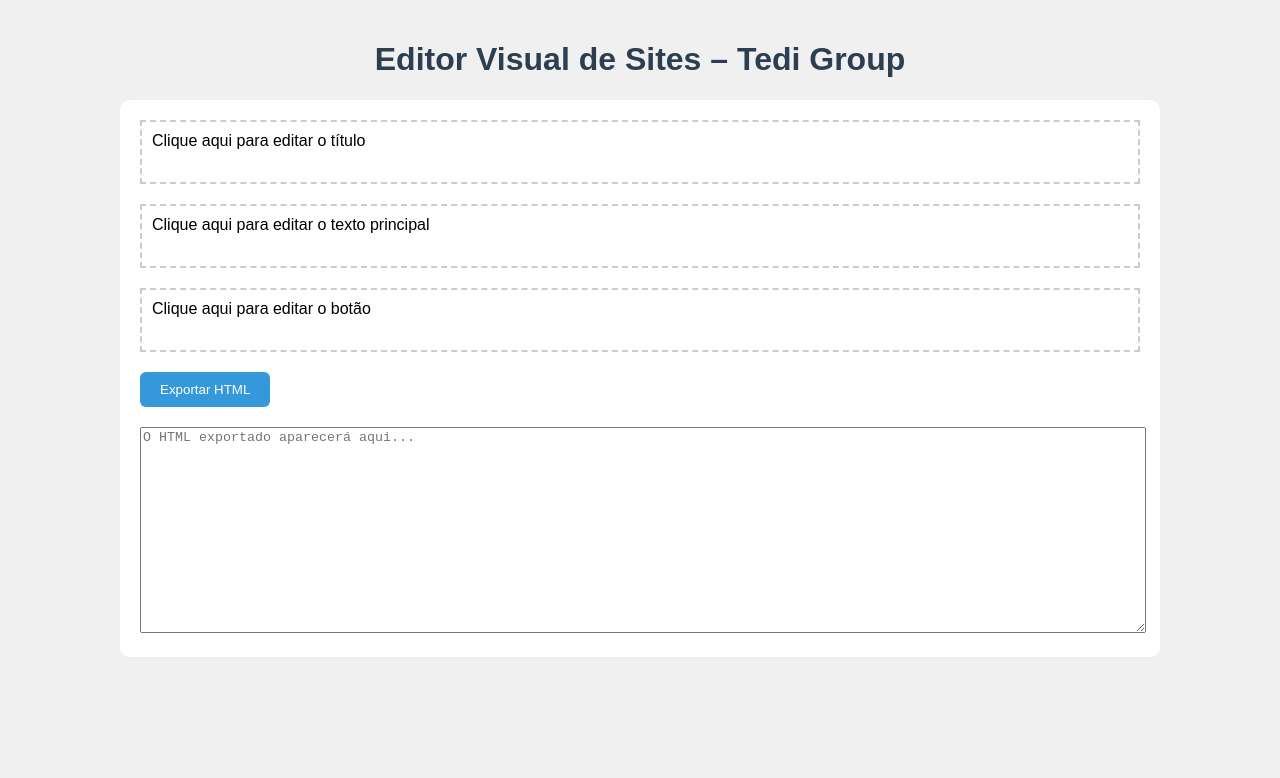
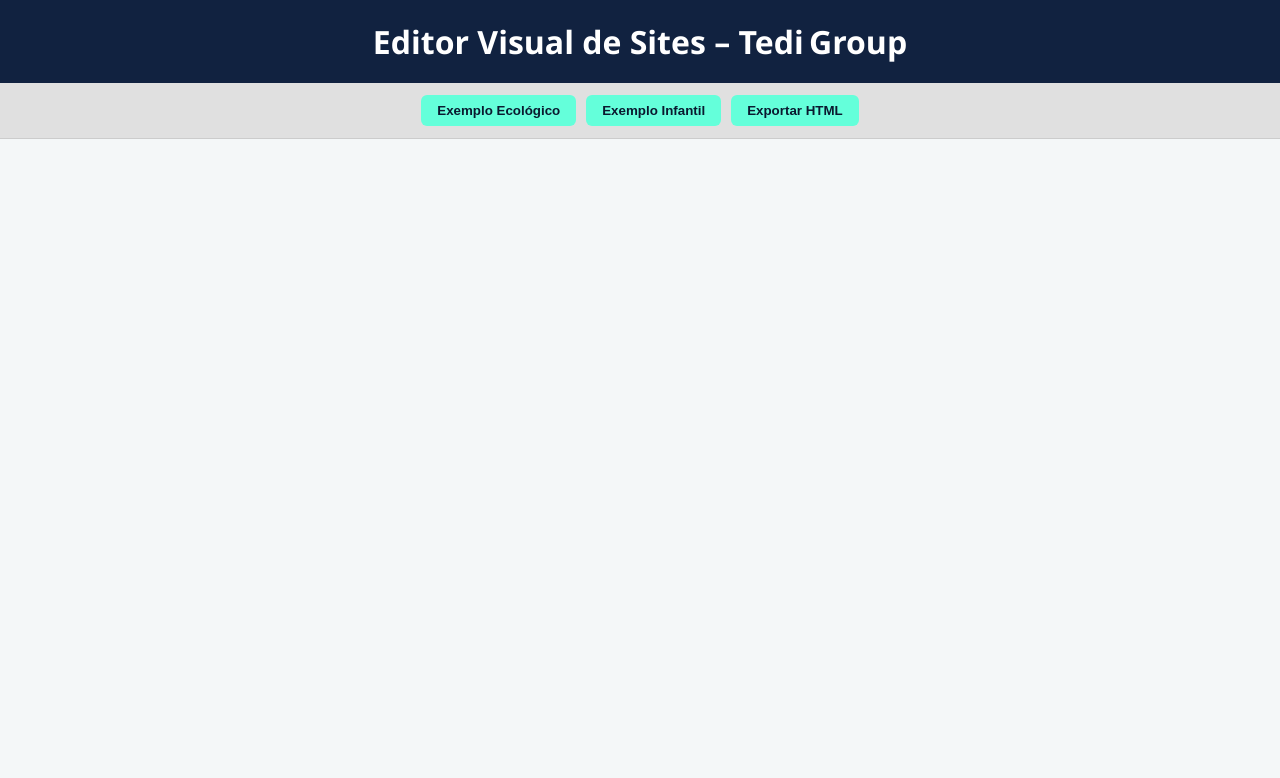
Before and after one commit to Tedi-Company/Tedi-grop, a plain HTML site: page criação de sites/editor/index.html in a window 1280 px wide. Drawn offline with Linux system fonts and the light colour scheme.

Commit message:
Update index.html

```diff
--- a/criação de sites/editor/index.html
+++ b/criação de sites/editor/index.html
@@ -2,88 +2,89 @@
 <html lang="pt-BR">
 <head>
 <meta charset="UTF-8" />
-  <title>Editor Visual – Tedi Group</title>
-  <meta name="viewport" content="width=device-width, initial-scale=1.0" />
+<meta name="viewport" content="width=device-width, initial-scale=1" />
+<title>Editor Visual – Tedi Group</title>
 <style>
-    body {
-      font-family: Arial, sans-serif;
-      margin: 0;
-      padding: 20px;
-      background-color: #f0f0f0;
-    }
-
-    h1 {
-      text-align: center;
-      color: #2c3e50;
-    }
-
-    .editor-area {
-      background: white;
-      padding: 20px;
-      border-radius: 10px;
-      max-width: 1000px;
-      margin: 0 auto;
-    }
-
-    .editable {
-      border: 2px dashed #ccc;
-      padding: 10px;
-      margin-bottom: 20px;
-      min-height: 40px;
-    }
-
-    button {
-      padding: 10px 20px;
-      margin-right: 10px;
-      background-color: #3498db;
-      color: white;
-      border: none;
-      border-radius: 6px;
-      cursor: pointer;
-    }
-
-    button:hover {
-      background-color: #2980b9;
-    }
-
-    textarea {
-      width: 100%;
-      height: 200px;
-      margin-top: 20px;
-    }
+  :root{--azul:#112240;--verde:#64ffda}
+  *{box-sizing:border-box;margin:0;padding:0}
+  body{font-family:'Segoe UI',sans-serif;background:#f4f7f8;min-height:100vh;display:flex;flex-direction:column}
+  header{background:var(--azul);color:#fff;padding:20px;text-align:center}
+  #controls{display:flex;gap:10px;justify-content:center;background:#e0e0e0;padding:12px;border-bottom:1px solid #ccc}
+  button{background:var(--verde);color:#0a192f;padding:8px 16px;border:none;border-radius:6px;cursor:pointer;font-weight:600}
+  button:hover{background:#52d0c2}
+  #workArea{flex:1;max-width:1000px;margin:25px auto;padding:0 15px;display:flex;flex-direction:column;gap:25px}
+  #workArea section{background:#fff;padding:25px;border-radius:10px;box-shadow:0 2px 6px rgba(0,0,0,.1)}
+  [contenteditable]{outline:2px dashed transparent}
+  [contenteditable]:focus{outline-color:var(--verde);background:#e8f9ff}
+  /* drag visual cue */
+  #workArea section.dragging{opacity:.4}
 </style>
 </head>
 <body>
-  <h1>Editor Visual de Sites – Tedi Group</h1>
+  <header><h1>Editor Visual de Sites – Tedi Group</h1></header>
 
-  <div class="editor-area">
-    <div class="editable" contenteditable="true" id="titulo">Clique aqui para editar o título</div>
-    <div class="editable" contenteditable="true" id="texto">Clique aqui para editar o texto principal</div>
-    <div class="editable" contenteditable="true" id="botao">Clique aqui para editar o botão</div>
-
-    <button onclick="gerarHTML()">Exportar HTML</button>
-
-    <textarea id="codigoHTML" placeholder="O HTML exportado aparecerá aqui..."></textarea>
+  <div id="controls">
+    <button onclick="loadExample('ecologico')">Exemplo Ecológico</button>
+    <button onclick="loadExample('infantil')">Exemplo Infantil</button>
+    <button onclick="exportHTML()">Exportar HTML</button>
   </div>
 
+  <div id="workArea"><!-- modelo carregado aparece aqui --></div>
+
 <script>
-    function gerarHTML() {
-      const titulo = document.getElementById("titulo").innerHTML;
-      const texto = document.getElementById("texto").innerHTML;
-      const botao = document.getElementById("botao").innerHTML;
+const paths={
+  ecologico:"/Tedi-grop/tedidev/topsorbankda/banco%20de%20dados/linguagem/html/import/ecologico/pagina_inicial_ecologica/index.html",
+  infantil:"/Tedi-grop/tedidev/topsorbankda/banco%20de%20dados/linguagem/html/import/infantil/pagina_infantil1/index.html"
+};
 
-      const htmlFinal = `
-<!DOCTYPE html>
+async function loadExample(type){
+  const url=paths[type];
+  if(!url){alert("Exemplo não encontrado");return;}
+  const res=await fetch(url);const text=await res.text();
+  const temp=new DOMParser().parseFromString(text,"text/html");
+  const bodyHTML=temp.body.innerHTML;
+  const area=document.getElementById("workArea");
+  area.innerHTML=bodyHTML;
+  makeEditableAndDraggable(area);
+}
+
+function makeEditableAndDraggable(container){
+  // tornar editáveis títulos, subtítulos e parágrafos
+  container.querySelectorAll("h1,h2,p").forEach(el=>el.setAttribute("contenteditable","true"));
+  // drag‑and‑drop para cada seção direta em workArea
+  container.querySelectorAll("section").forEach(sec=>{
+    sec.draggable=true;
+    sec.addEventListener("dragstart",()=>sec.classList.add("dragging"));
+    sec.addEventListener("dragend",()=>sec.classList.remove("dragging"));
+  });
+  container.addEventListener("dragover",e=>{
+    e.preventDefault();
+    const dragging=document.querySelector(".dragging");
+    const sections=[...container.querySelectorAll("section:not(.dragging)")];
+    const next=sections.find(s=>e.clientY<s.getBoundingClientRect().top+ s.offsetHeight/2);
+    container.insertBefore(dragging,next);
+  });
+}
+
+function exportHTML(){
+  const content=document.getElementById("workArea").innerHTML;
+  const watermark=`<div style="position:fixed;bottom:10px;right:10px;background:rgba(10,25,47,.8);color:#64ffda;padding:6px 12px;font-size:14px;border-radius:6px;z-index:9999;">
+    <a href='https://tedi-company.github.io/Tedi-grop/criação de sites/index.html' style='color:#64ffda;text-decoration:none' target='_blank'>feito com Tedi Group</a>
+  </div>`;
+  const html=`<!DOCTYPE html>
 <html lang="pt-BR">
-<head><meta charset="UTF-8"><title>Site Personalizado</title></head>
-<body>
-  <h1>${titulo}</h1>
-  <p>${texto}</p>
-  <button>${botao}</button>
-</body>
-</html>`;
+<head><meta charset="UTF-8"><meta name="viewport" content="width=device-width,initial-scale=1"><title>Site criado com Tedi Group</title>
+<link href="https://fonts.googleapis.com/css2?family=Segoe+UI:wght@400;600&display=swap" rel="stylesheet">
+</head><body>${content}${watermark}</body></html>`;
+  download("site-tedi.html",html);
+}
 
-      document.getElementById("codigoHTML").value = htmlFinal.trim();
+function download(filename,text){
+  const blob=new Blob([text],{type:"text/html"});
+  const url=URL.createObjectURL(blob);
+  const a=document.createElement("a");
+  a.href=url;a.download=filename;a.click();
+  URL.revokeObjectURL(url);
 }
 </script>
 </body>
```
Lines whose indentation alone changed are shown as unchanged.
